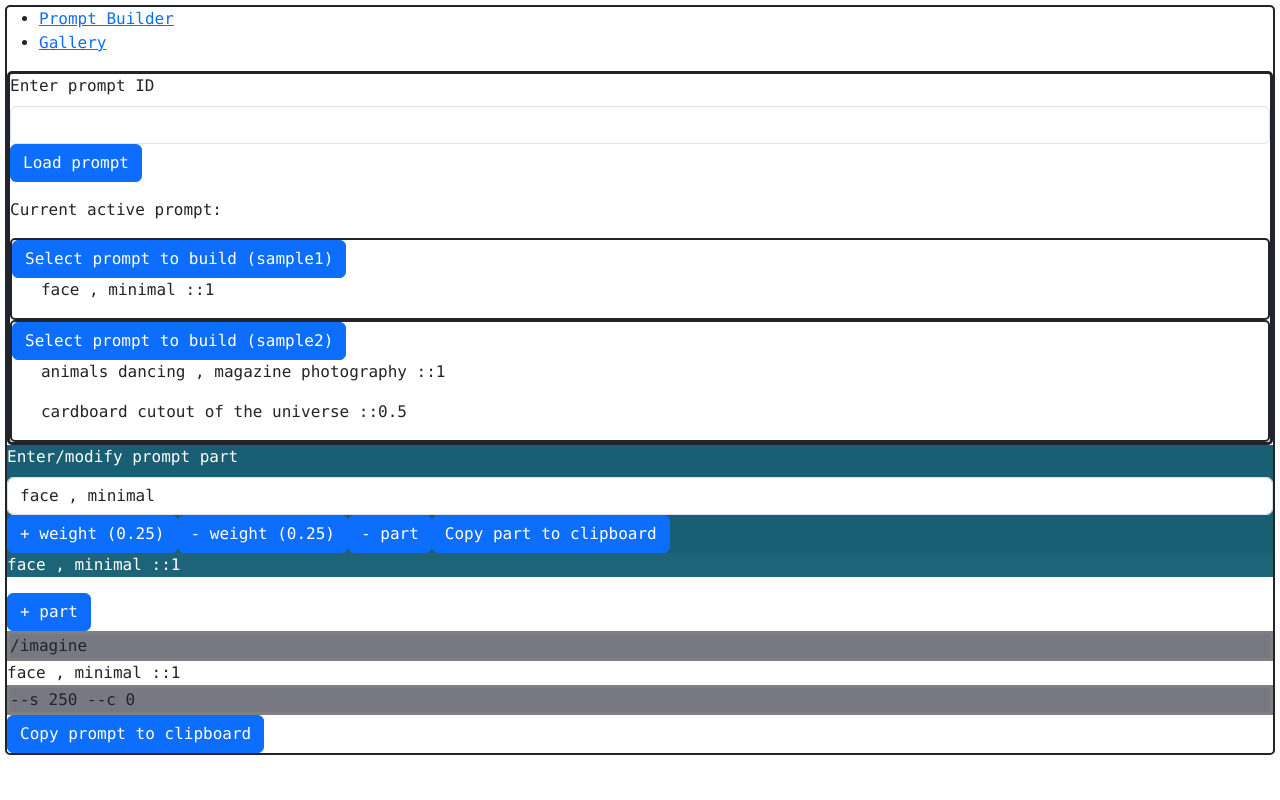
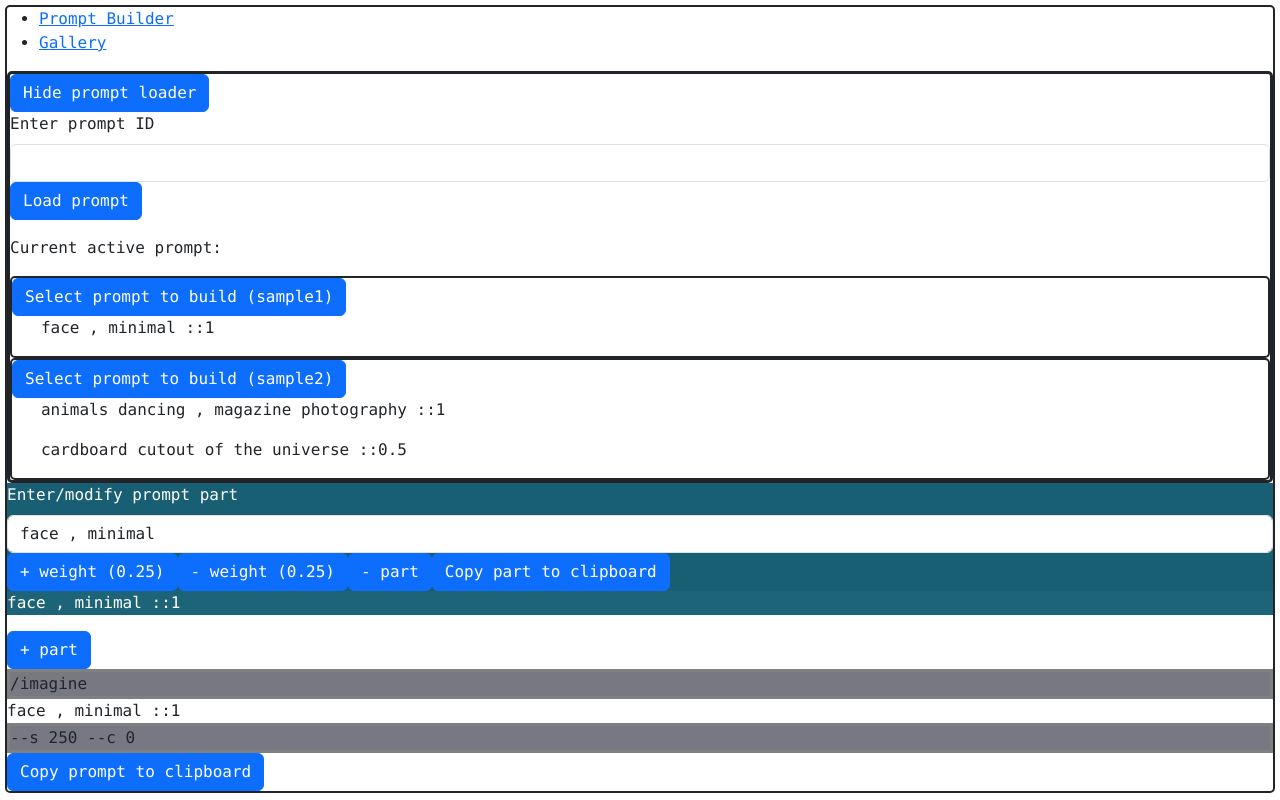
Before and after one commit to pat-thomas/horizon, a React (Vite) app in the folder app/: page /builder in a window 1280 px wide. Built offline with nearby package versions, Linux system fonts and the light colour scheme.

Commit message:
button to hide/show prompt loader form

```diff
--- a/app/src/features/promptBuilder/PromptBuilder.tsx
+++ b/app/src/features/promptBuilder/PromptBuilder.tsx
@@ -144,6 +144,7 @@ const FetchPrompt = ({
 }) => {
   const dispatch = useAppDispatch()
   const [idInputState, setIdInputState] = useState('')
+  const [showMe, setShowMe] = useState(true)
   const loadedPrompts = useAppSelector((state) => state.promptBuilder.loadedPrompts)
   const activePrompt = useAppSelector((state) => state.promptBuilder.activePrompt)
   const handleGetPromptClick = () => {
@@ -152,8 +153,14 @@ const FetchPrompt = ({
   const handleSelect = (promptId) => {
     dispatch(useLoadedPromptToSetBuilder(promptId))
   }
+  if (!showMe) {
+    return (
+      <Button onClick={() => setShowMe(true)}>Show prompt loader</Button>
+    )
+  } else {
     return (
       <div className={styles.FetchPrompt}>
+        <Button onClick={() => setShowMe(false)}>Hide prompt loader</Button>
         {fetchForm &&
           <Form>
             <Form.Group className="mb-3" controlId="Prompt.Id">
@@ -184,6 +191,7 @@ const FetchPrompt = ({
         </div>
       </div>
     )
+  }
 }
 
 const PartBuilder = ({parts}) => {
```
Also changed, not shown: 1 other file (tests, documents, lock files or other folders). Lines whose indentation alone changed are shown as unchanged.
